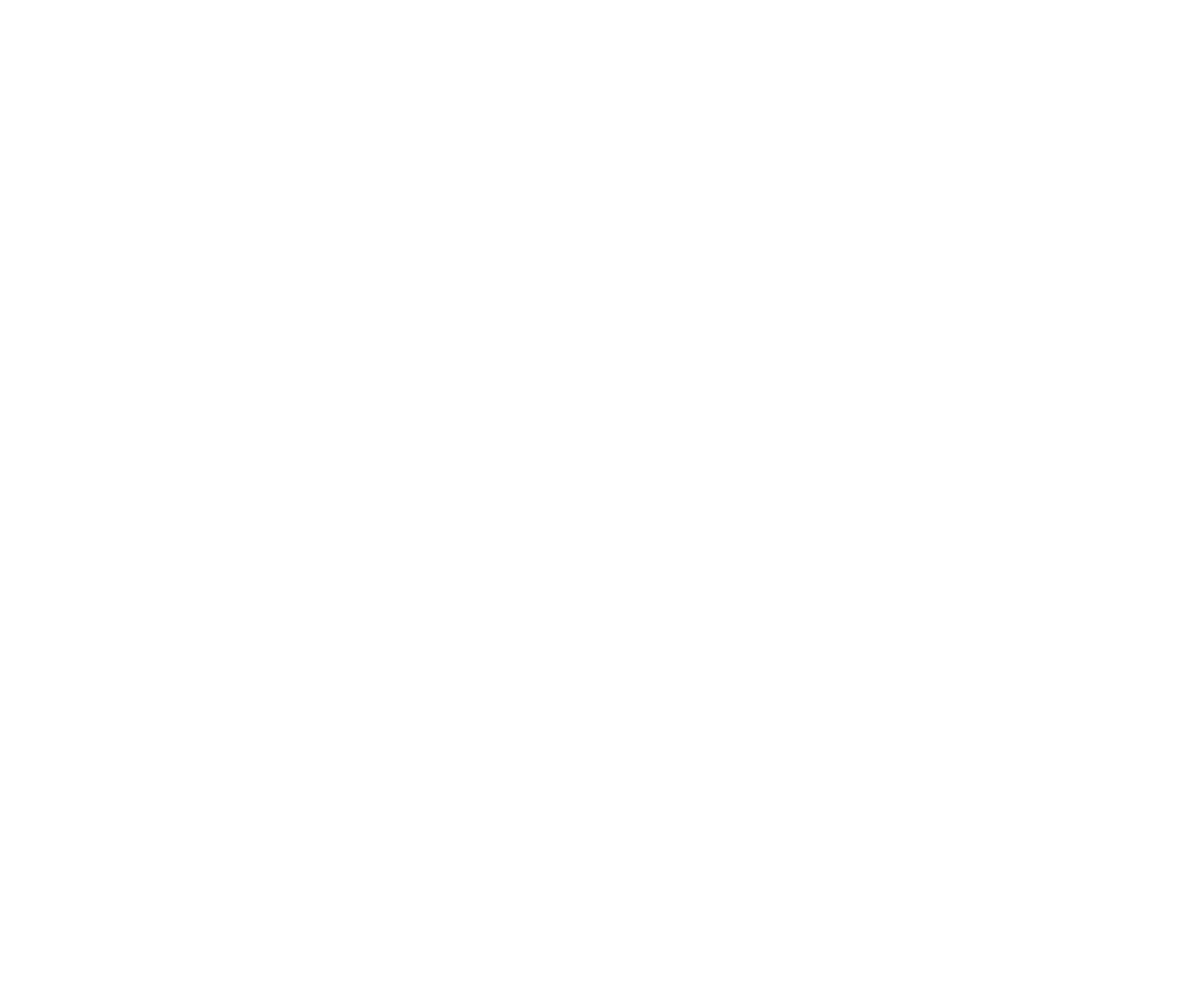
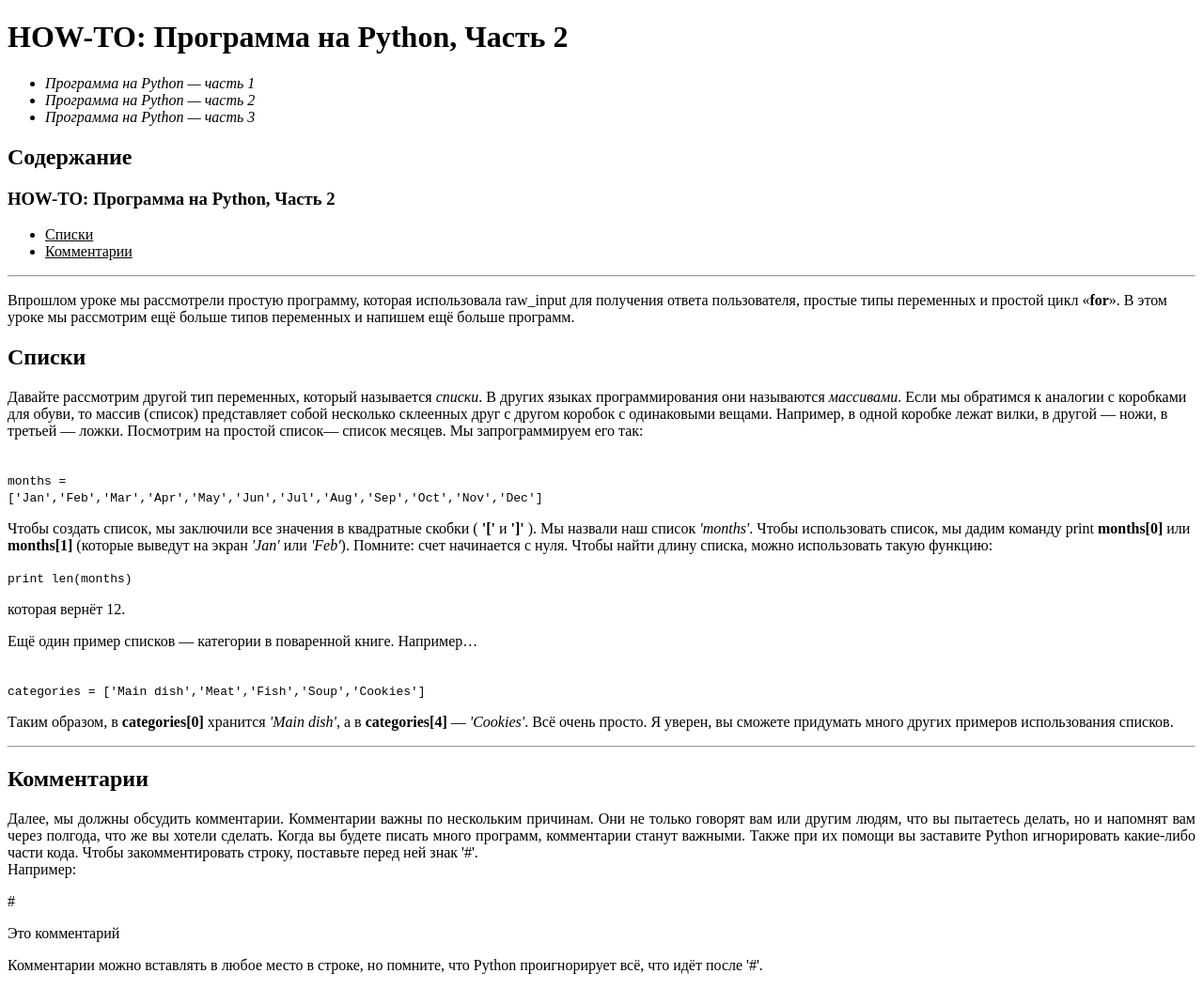
Before and after one commit to Alexandra-mikhailava/Alexandra-mikhailava, a plain HTML site: page home/01_HTML/base/index2.html in a window 1280 px wide. Shown: the whole page at 94% size. Before the commit the page ends 800 px from the top, so only its background shows below. Drawn offline with Linux system fonts and the light colour scheme.

Commit message:
correct align

```diff
--- a/home/01_HTML/base/index2.html
+++ b/home/01_HTML/base/index2.html
@@ -0,0 +1,80 @@
+<!doctype html>
+<html lang="en">
+
+<head>
+    <meta charset="UTF-8" />
+    <title>index2</title>
+</head>
+
+<body>
+    <h1>HOW-TO: Программа на Python, Часть 2</h1>
+    <ul>
+        <li>
+            <em>Программа на Python — часть 1</em>
+        </li>
+        <li>
+            <em>Программа на Python — часть 2</em>
+        </li>
+        <li>
+            <em>Программа на Python — часть 3</em>
+        </li>
+    </ul>
+    <h2>Содержание</h2>
+    <h3>HOW-TO: Программа на Python, Часть 2</h3>
+    <ul>
+        <li>
+            <ins>Списки</ins>
+        </li>
+        <li>
+            <ins>Комментарии</ins>
+        </li>
+    </ul>
+    <hr>
+    <p align="left">Впрошлом уроке мы рассмотрели простую программу, которая использовала raw_input
+        для получения ответа пользователя, простые типы переменных и простой цикл «<strong>for</strong>». В
+        этом уроке мы рассмотрим ещё больше типов переменных и напишем ещё больше
+        программ.</p>
+    <h2>Списки</h2>
+    <p align="left">Давайте рассмотрим другой тип переменных, который называется <em>списки</em>. В других
+        языках программирования они называются <em>массивами</em>. Если мы обратимся к аналогии с
+        коробками для обуви, то массив (список) представляет собой несколько склеенных друг с
+        другом коробок с одинаковыми вещами. Например, в одной коробке лежат вилки, в
+        другой — ножи, в третьей — ложки. Посмотрим на простой список— список месяцев. Мы
+        запрограммируем его так:<br>
+        <br>
+    </p>
+    <code>months =<br>
+    ['Jan','Feb','Mar','Apr','May','Jun','Jul','Aug','Sep','Oct','Nov','Dec']</code>
+    <p align="left">Чтобы создать список, мы заключили все значения в квадратные скобки ( <strong>'['</strong> и
+        <strong>']'</strong> ). Мы
+        назвали наш список <em>'months'</em>. Чтобы использовать список, мы дадим команду print
+        <strong>months[0]</strong> или <strong>months[1]</strong> (которые выведут на экран <em>'Jan'</em> или
+        <em>'Feb'</em>). Помните: счет
+        начинается с нуля. Чтобы найти длину списка, можно использовать такую функцию:
+    </p>
+    <code>print len(months)</code>
+    <p align="left">которая вернёт 12.</p>
+    <p align="left">Ещё один пример списков — категории в поваренной книге. Например…<br>
+        <br>
+    </p>
+    <code>categories = ['Main dish','Meat','Fish','Soup','Cookies']</code>
+    <p align="left">Таким образом, в <strong>categories[0]</strong> хранится <em>'Main dish'</em>, а в
+        <strong>categories[4]</strong> — <em>'Cookies'</em>. Всё
+        очень просто. Я уверен, вы сможете придумать много других примеров использования
+        списков.
+    </p>
+    <hr>
+    <h2>Комментарии</h2>
+    <p align="justify">Далее, мы должны обсудить комментарии. Комментарии важны по нескольким причинам.
+        Они не только говорят вам или другим людям, что вы пытаетесь делать, но и напомнят
+        вам через полгода, что же вы хотели сделать. Когда вы будете писать много программ,
+        комментарии станут важными. Также при их помощи вы заставите Python игнорировать
+        какие-либо части кода. Чтобы закомментировать строку, поставьте перед ней знак '#'.<br>
+        Например:</p>
+    <p>#</p>
+    <p>Это комментарий</p>
+    <p>Комментарии можно вставлять в любое место в строке, но помните, что Python
+        проигнорирует всё, что идёт после '#'.</p>
+</body>
+
+</html>
```
Also changed, not shown: home/01_HTML/base/index1.html (+5 -5 lines).
